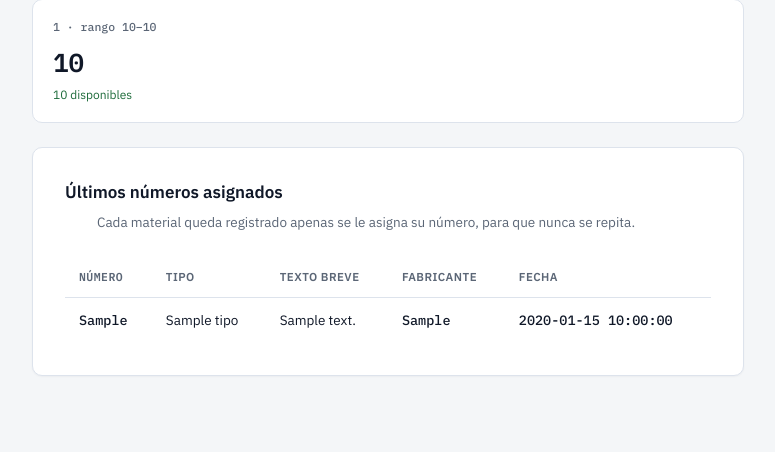
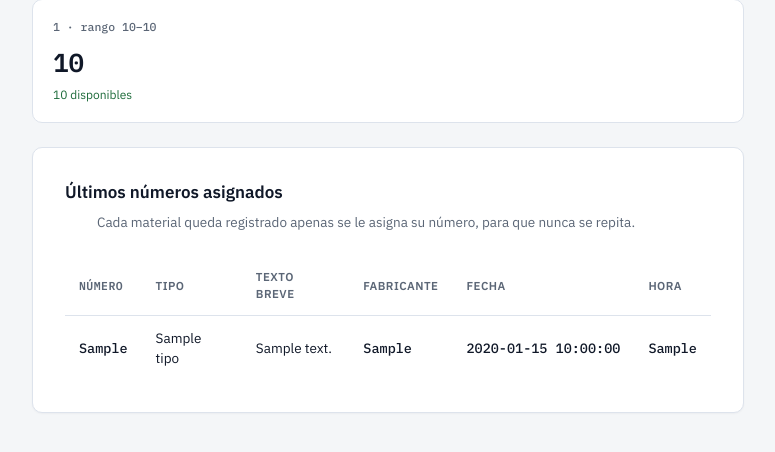
Before and after one commit to zhreck/Prueba_ampliacion, a Flask app: template templates/historial.html in a window 1280 px wide. Shown: the part 140-592 px from the top of the page, without its empty margins (252-1027 px from the left). Run offline with Flask 3, Linux system fonts and the light colour scheme; the template is opened without the code that fills it: most values are stand-ins (such as "Sample title", 1, 10 or a date in 2020).

Commit message:
Repuestos: multi-filial en SAP, elimina centros dados de baja, separa fecha/hora en historial
- app.py/index.html: la generación de formato SAP ya no exige una sola
  filial para Repuestos (sí la sigue exigiendo para Modelos), porque
  canales, grupo de compras y centro/cebe ya se resuelven por filial de
  cada fila.
- Cebe_Repuestos.xlsx y centros_ampliacion.xlsx: se eliminan las filas de
  los centros VC03, VD03 y VF07 (dados de baja). VF02 no existía en
  ninguna de las dos tablas.
- correlativo.py/historial.html/style.css: el historial ahora muestra
  fecha y hora en columnas separadas (antes iban juntas en formato ISO
  con "T"), y las columnas monoespaciadas no permiten salto de línea, así
  la hora ya no se corta ni se mezcla con la fila siguiente.

Pendiente (no se tocó): ampliar F9999 a todos los centros de una filial
(no solo los activos) requiere los códigos CEBE reales de SAP para
VF01/VF04/VF05/VF06 (hoy no tienen ningún fabricante cargado en
Cebe_Repuestos.xlsx) y confirmar si VF08 (Importaciones) debe incluirse.

Co-Authored-By: Claude Sonnet 5 <noreply@anthropic.com>

```diff
--- a/app.py
+++ b/app.py
@@ -126,7 +126,9 @@ def procesar():
             generar_sap = False
         else:
             filiales_unicas = resultado_df["FILIAL CODIGO"].unique()
-            if len(filiales_unicas) > 1:
+            # Repuestos ya resuelve canales/grupos/centros por la filial de cada
+            # fila, así que acepta varias filiales en el mismo archivo.
+            if len(filiales_unicas) > 1 and tipo_id != "repuestos":
                 flash("⚠️ Entrada con múltiples filiales en el mismo archivo. Solo se puede generar SAP para una filial a la vez.", "error")
                 return redirect(url_for("index"))
             filial = str(filiales_unicas[0]).strip()
--- a/correlativo.py
+++ b/correlativo.py
@@ -182,6 +182,15 @@ def historial(limit: int = 100) -> list:
             (limit,),
         )
         cols = ["numero_asignado", "tipo", "texto_breve", "fabricante_codigo", "fecha"]
-        return [dict(zip(cols, r)) for r in cur.fetchall()]
+        registros = [dict(zip(cols, r)) for r in cur.fetchall()]
+        for reg in registros:
+            # Se guarda en formato ISO ("2026-10-01T14:32:07") para que el TEXT
+            # ordene bien en SQLite; para mostrarlo se separa fecha y hora en
+            # columnas propias (ver historial.html) así la hora no se corta a
+            # la mitad si el ancho de columna queda justo.
+            fecha, _, hora = reg["fecha"].partition("T")
+            reg["fecha_fmt"] = fecha
+            reg["hora_fmt"] = hora
+        return registros
     finally:
         conn.close()
--- a/static/style.css
+++ b/static/style.css
@@ -323,7 +323,7 @@ th {
   border-bottom: 1px solid var(--line);
 }
 
-td.num, th.num { font-family: var(--mono); }
+td.num, th.num { font-family: var(--mono); white-space: nowrap; }
 
 .stat-row {
   display: grid;
--- a/templates/historial.html
+++ b/templates/historial.html
@@ -22,6 +22,7 @@
         <th>Texto breve</th>
         <th>Fabricante</th>
         <th>Fecha</th>
+        <th>Hora</th>
       </tr>
     </thead>
     <tbody>
@@ -31,10 +32,11 @@
         <td>{{ r.tipo }}</td>
         <td>{{ r.texto_breve }}</td>
         <td class="num">{{ r.fabricante_codigo }}</td>
-        <td class="num">{{ r.fecha }}</td>
+        <td class="num">{{ r.fecha_fmt }}</td>
+        <td class="num">{{ r.hora_fmt }}</td>
       </tr>
       {% else %}
-      <tr><td colspan="5">Todavía no se ha generado ninguna ampliación.</td></tr>
+      <tr><td colspan="6">Todavía no se ha generado ninguna ampliación.</td></tr>
       {% endfor %}
     </tbody>
   </table>
--- a/templates/index.html
+++ b/templates/index.html
@@ -57,7 +57,7 @@
         <input type="checkbox" id="generar_sap" name="generar_sap">
         <div>
           <span class="tipo-name">Generar formato de carga SAP (MM01)</span>
-          <span class="desc">Convierte el resultado ampliado a las 151 columnas del formato real de SAP para la filial del input. Los campos que el negocio todavía no confirmó quedan en blanco, listados en una hoja aparte "PENDIENTES".</span>
+          <span class="desc">Convierte el resultado ampliado a las 151 columnas del formato real de SAP para la filial del input (Repuestos acepta varias filiales en el mismo archivo). Los campos que el negocio todavía no confirmó quedan en blanco, listados en una hoja aparte "PENDIENTES".</span>
         </div>
       </label>
     </fieldset>
```
Also changed, not shown: data/db/correlativos.db, 2 other files.
